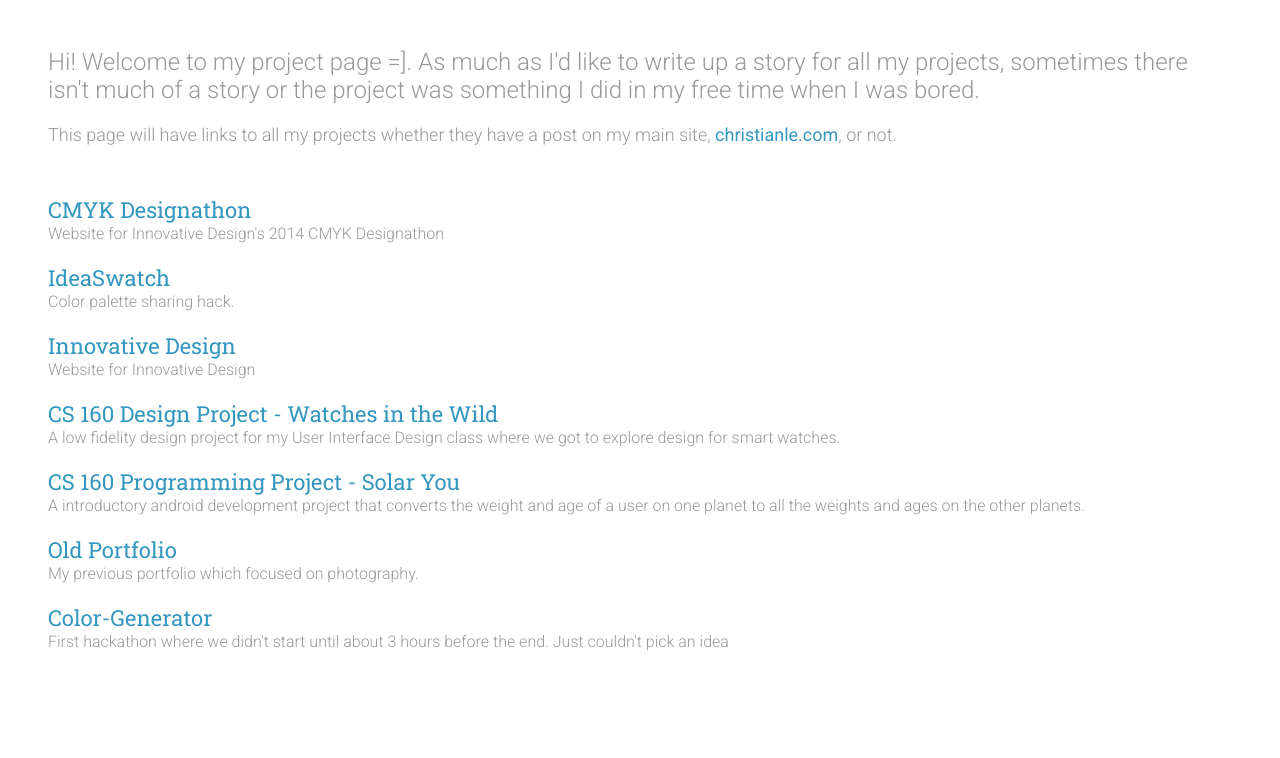
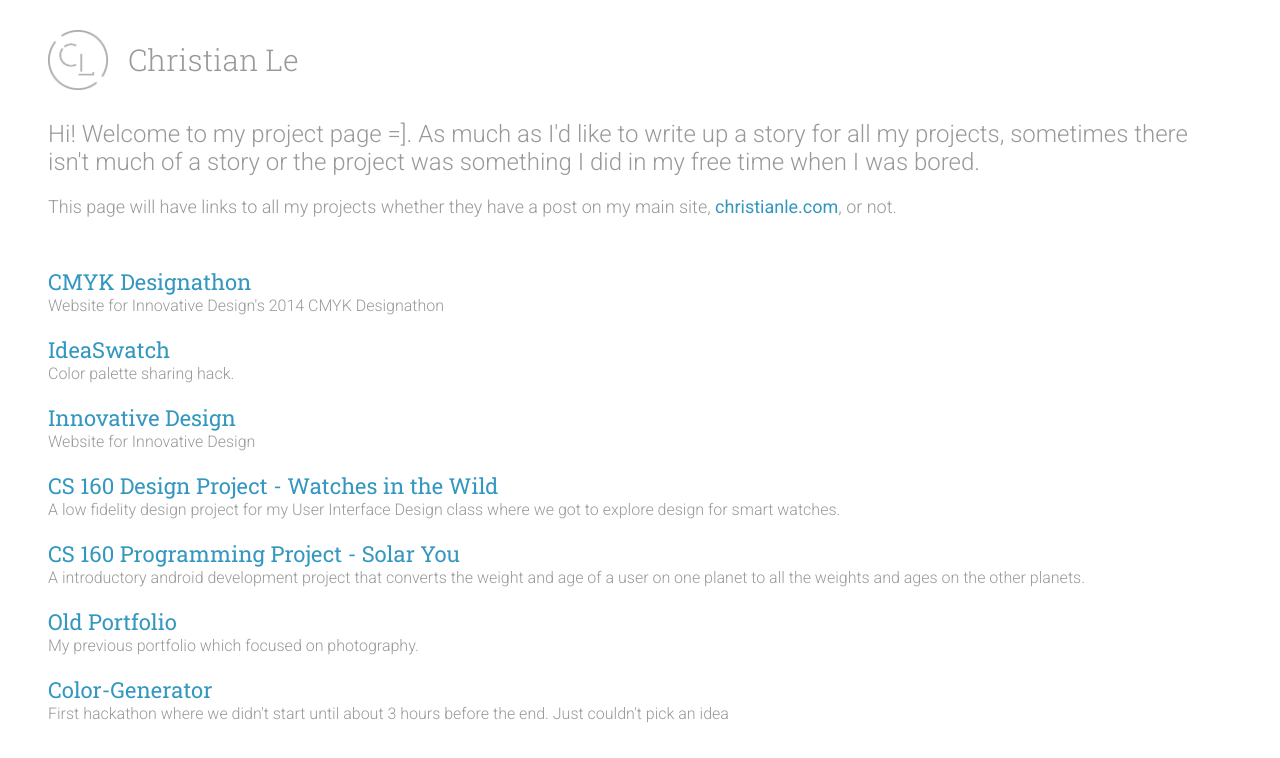
Before and after one commit to cle1994/cle1994.github.io, a plain HTML site: page index.html in a window 1280 px wide. Drawn offline with Linux system fonts and the light colour scheme.

Commit message:
update logo

```diff
--- a/css/style.css
+++ b/css/style.css
@@ -34,7 +34,37 @@ a:hover {
 }
 
 .home {
-  padding: 40px;
+  padding: 0px 40px 40px 40px;
+}
+
+.home .logo {
+  margin-top: 20px;
+  margin-bottom: 20px;
+  position: relative;
+  height: 80px;
+  width: 100%;
+}
+
+.home .logo .img {
+  position: absolute;
+  left: 0;
+  top: 10px;
+  height: 60px;
+}
+
+.home .logo .img img {
+  height: 100%;
+}
+
+.home .logo .name {
+  position: absolute;
+  left: 80px;
+  top: 10px;
+  font-family: 'Roboto Slab', Helvetica, Arial, sans-serif;
+  font-weight: 300;
+  font-size: 30px;
+  line-height: 60px;
+  color: #999999;
 }
 
 .home .header {
--- a/index.html
+++ b/index.html
@@ -5,6 +5,14 @@
 
   <body>
     <div class="home" data-ng-controller="MainController">
+      <div class="logo">
+        <div class="img">
+          <img src="./img/ChristianLogo.png" alt="">
+        </div>
+        <div class="name">
+          Christian Le
+        </div>
+      </div>
       <div class="header">
         Hi! Welcome to my project page =]. As much as I'd like to write up a story for
         all my projects, sometimes there isn't much of a story or the project was something
```
Also changed, not shown: img/ChristianLogo.png (added). Lines whose indentation alone changed are shown as unchanged.
